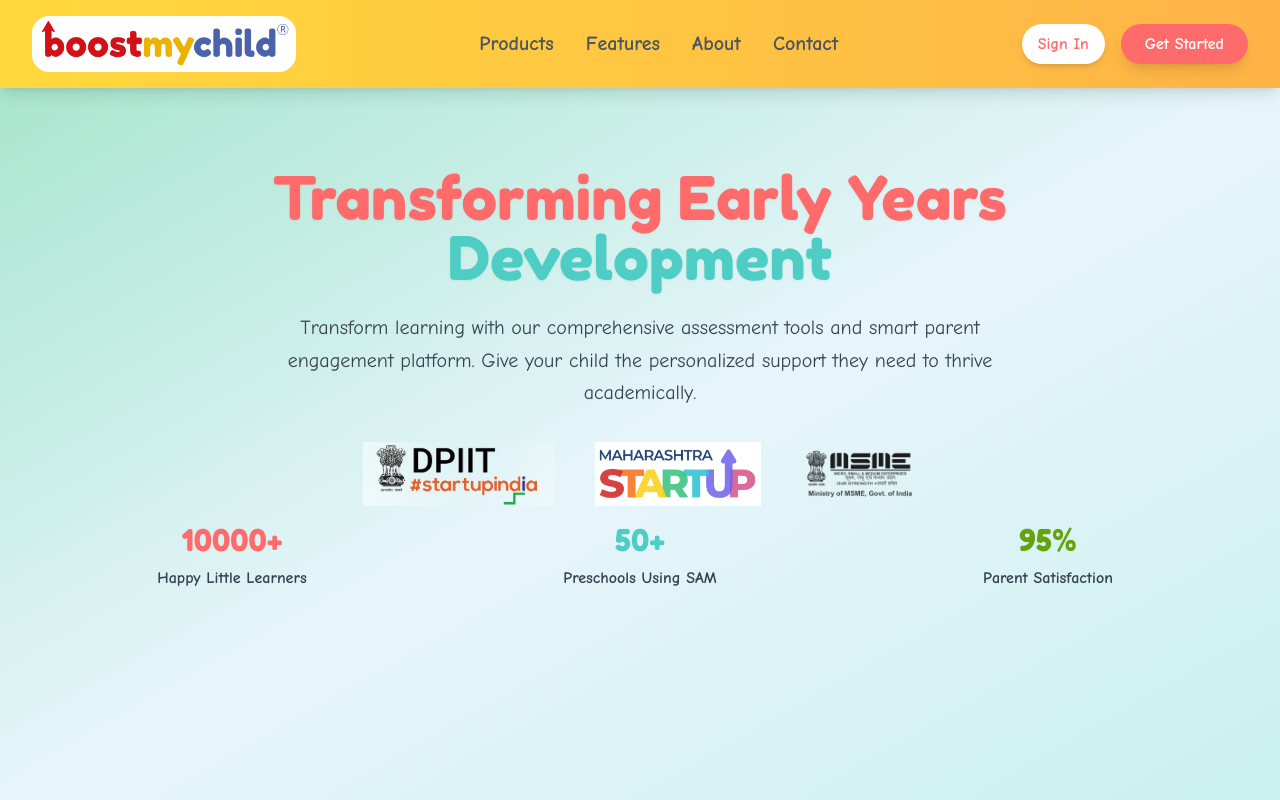
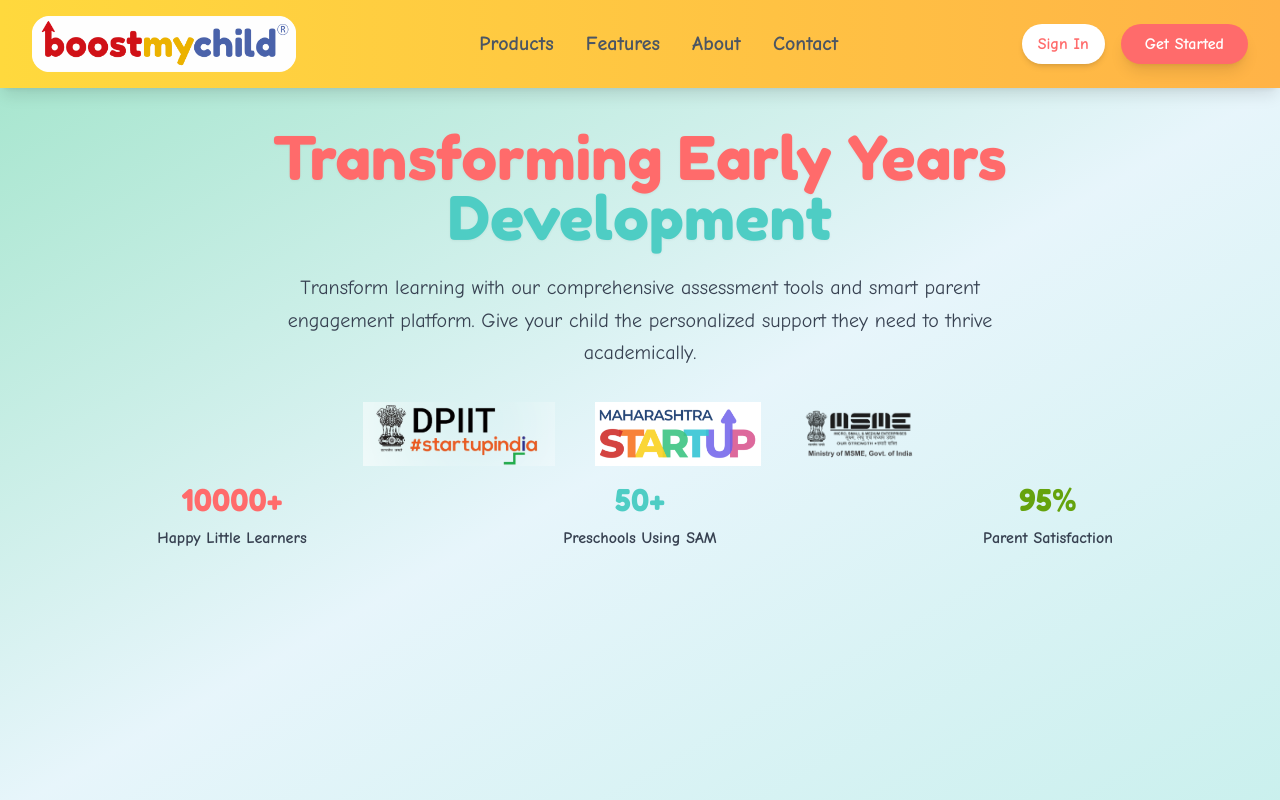
Before and after one commit to ShyamLatake/bmc-land, a React (Vite) app: page / in a window 1280 px wide. Shown: the top 800 px of the page. Built offline with nearby package versions, Linux system fonts and the light colour scheme.

Commit message:
fixed the content overflowing issue in hero component

```diff
--- a/src/components/Hero.tsx
+++ b/src/components/Hero.tsx
@@ -3,7 +3,7 @@ import { ArrowRight, Play } from 'lucide-react';
 
 export default function Hero() {
   return (
-    <section className="h-[91vh] bg-gradient-to-br from-lavender via-sky/20 to-mint/30 py-20">
+    <section className="min-h-[91vh] bg-gradient-to-br from-lavender via-sky/20 to-mint/30 py-20 sm:py-10">
       <div className="max-w-7xl mx-auto px-4 sm:px-6 lg:px-8">
         <div className="text-center">
           <h1 className="text-4xl md:text-6xl font-playful text-coral mb-6 leading-tight drop-shadow-sm">
```
